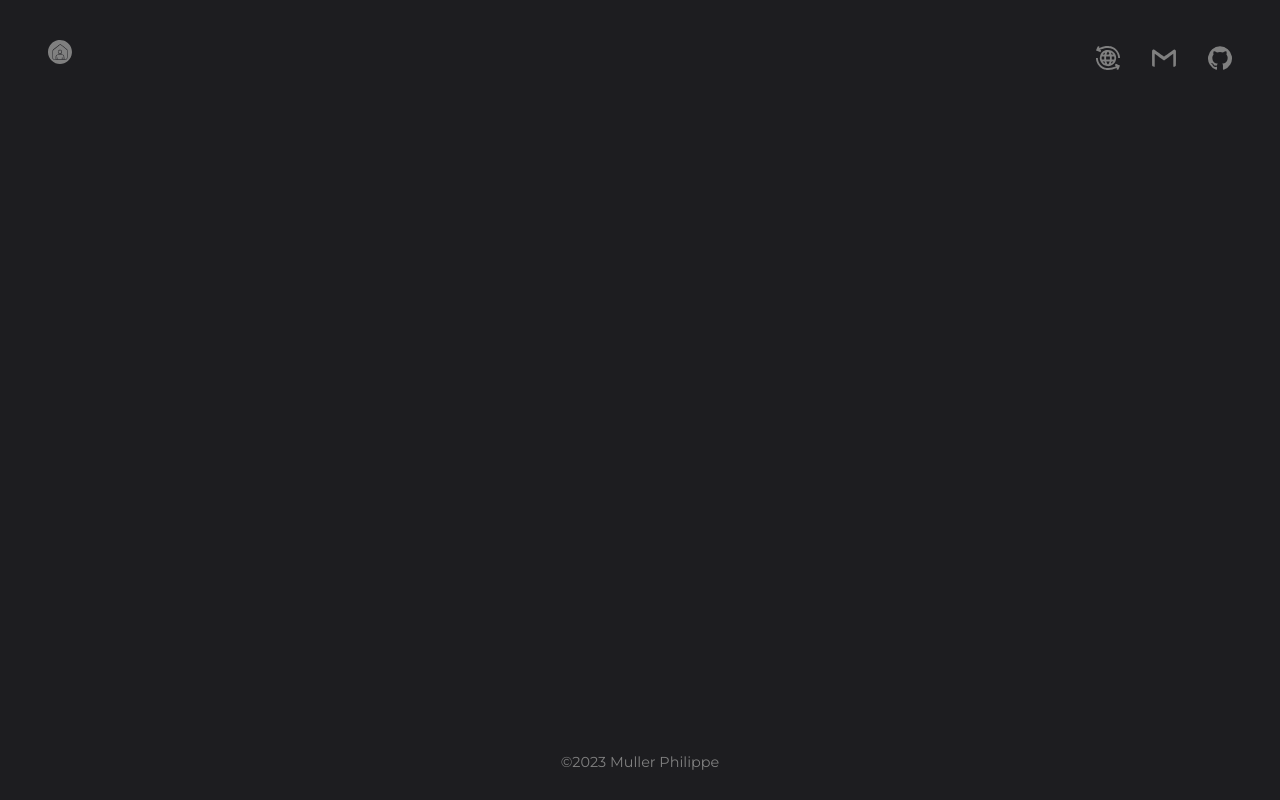
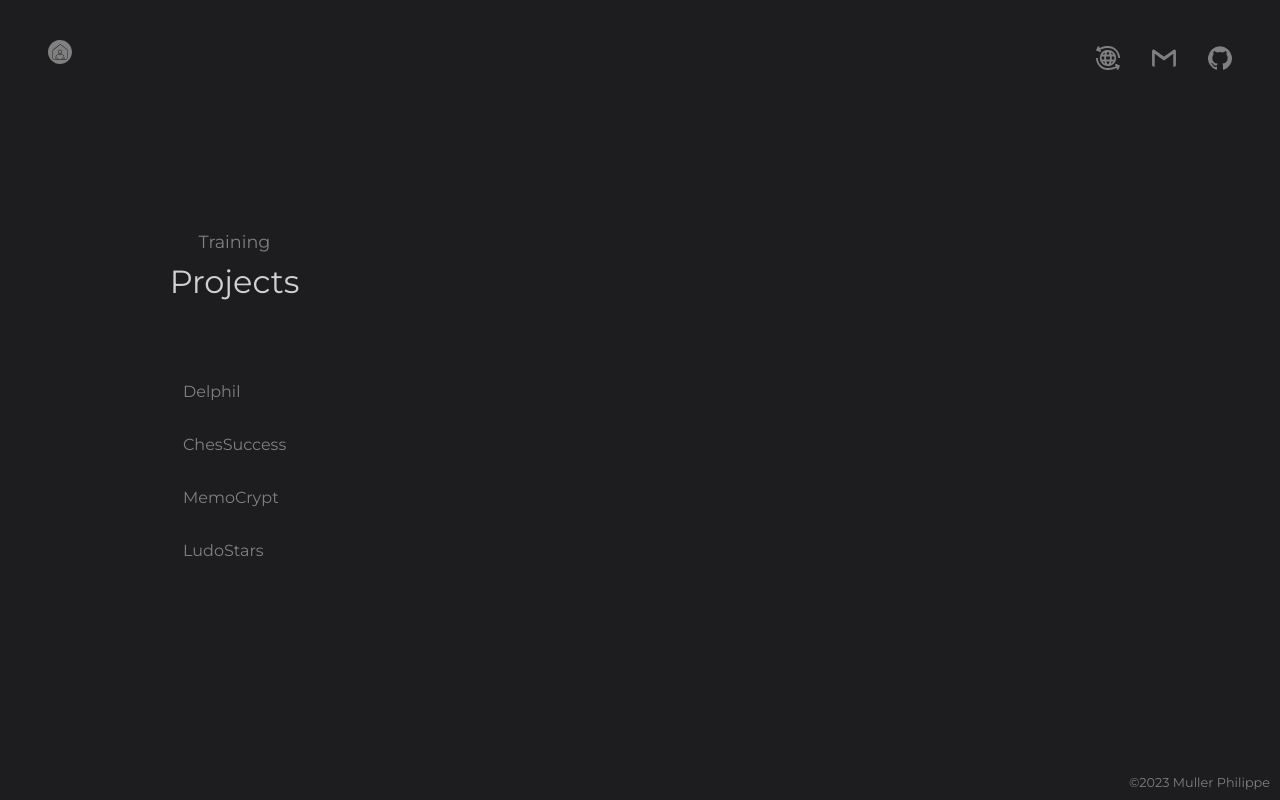
Before and after one commit to philfab/portfolio, a React app: page / in a window 1280 px wide. Built offline with nearby package versions, Linux system fonts and the light colour scheme.

Commit message:
Main menu_1

```diff
--- /dev/null
+++ b/src/assets/projects.json
@@ -0,0 +1,147 @@
+{
+    "projects": [
+      {
+        "id": 1,
+        "label": "ArgentBank",
+        "description": [
+            "Ultime projet de la formation chez OpenClassrooms. Le but étant la création d'une application web complète",
+            "et responsive avec React, Redux et Node.js. Le back-end est implémenté avec Express.js et MongoDB. ",
+            "Redux pour gérer le state de l'ensemble de l'application.",
+            "MongoDB pour stocker et modifier les données de l'application.",
+            "L'API REST pour la communication avec le front-end.",
+            "Le front-end du site est hébergé sur Render (static) ainsi que le back-end (WebService).",
+            "La base MongoDB est située dans le cloud (Atlas)"
+         ],
+        "technologies": ["React", "Redux","Node.js", "Express.js", "MongoDB", "API REST"],
+        "isTraining": true,
+        "site": "https://argentbank-pgnm.onrender.com/",
+        "git": "https://github.com/philfab/muller_philippe_11_code_092023.git",
+        "store": ""
+      },
+      {
+        "id": 2,
+        "label": "OhMyFood",
+        "description": [
+            "Quatrième projet de la formation chez OpenClassrooms.",
+            "Le but étant d'améliorer l'interace d'un site de restauration en ajoutant des animations CSS et ",
+            "de rendre le site entièrement responsive."
+         ],
+        "technologies": ["HTML", "CSS"],
+        "isTraining": true,
+        "site": "https://philfab.github.io/Muller_Philippe_4_code_042023/",
+        "git": "https://github.com/philfab/Muller_Philippe_4_code_042023.git",
+        "store": ""
+      },
+      {
+        "id": 3,
+        "label": "Print-it !",
+        "description": [
+            "Cinquième projet de la formation chez OpenClassrooms.",
+            "Partant d'un site d'imprimerie static, l'objectif étant de rendre le site dynamique avec des animations écrites en ",
+            "JavaScript, notamment un slide show complet."
+         ],
+        "technologies": ["HTML", "CSS","JavaScript"],
+        "isTraining": true,
+        "site": "https://philfab.github.io/Muller_Philippe_5_code_052023/",
+        "git": "https://github.com/philfab/Muller_Philippe_5_code_052023.git",
+        "store": ""
+      },
+      {
+        "id": 4,
+        "label": "Kasa",
+        "description": [
+            "Huitième projet de la formation chez OpenClassrooms.",
+            "C'est la Création une application React complète.",
+            "Utilisation de composants React. Gestion des erreurs(navigation, identification).",
+            "React-Router pour la navigation et les routes, Styled-Components pour une partie du design et ",
+            "les modules CSS pour le reste"
+         ],
+        "technologies": ["React", "Styled Components"],
+        "isTraining": true,
+        "site": "https://muller-philippe-8-code-072023.vercel.app/",
+        "git": "https://github.com/philfab/muller_philippe_8_code_072023.git",
+        "store": ""
+      },
+      {
+        "id": 5,
+        "label": "Delphil",
+        "description": [
+            "Delphil est un jeu d'échecs pour Windows en mode console, écrit en Pascal avec Delphi.",
+            "Il implémente le protocole UCI et nécessite une interface supportant ce protocole.",
+            "Il en existe plusieurs, dont : Arena, Lucas Chess, Tarrasch Chess, SCID...",
+            "Delphil peut accéder aux tables de finales d'Eugène Nalimov (jusqu'à 6 pièces).",
+            "Ces tables au format '.emd' permettent d'augmenter la force du programme en finale.",
+            "Delphil est multi-cores, il supporte jusqu'à 32 processeurs en simultané."
+        ],
+        "technologies": ["Delphi", "TableBases"],
+        "isTraining": false,
+        "site": "https://delphil.nexgate.ch/",
+        "git": "",
+        "store": ""
+      },
+      {
+        "id": 6,
+        "label": "ChesSuccess",
+        "description": [
+            "ChesSuccess est un jeu d'échecs qui va vous permettre de débloquer des succès tout en vous mesurant à l'ordinateur",
+            "Vous avez la possibilité de créer plusieurs profils : les options , parties et succès seront donc personnalisés.",
+            "La force de jeu est adaptée à tous, du débutant au grand maître.",
+            "Plusieurs styles de jeu sont disponibles : normal, agressif et défensif.",
+            "Pour chaque grade, trois succès sont à débloquer : bronze, argent et or. Il y en a 39 en tout.",
+            "Les niveaux de jeu sont entièrement paramétrables avec toutes les incrémentations possibles.",
+            "Une bibliothèque d'ouvertures de plus d'un million de positions permet de varier les parties.",
+            "Vous pouvez analyser vos parties avec l'analyse en temps réel des coups par l'ordinateur(StockFish), ",
+            "les commenter et tester des variantes.",
+            "Créez votre propre position.",
+            "Apprentissage de la bibliothèque (augmente la force de l'ordinateur).",
+            "3 styles d'échiquiers (bois,marbre,métal) sont disponibles en 3D et 2D.",
+            "Jeu en ligne contre d'autres joueurs.",
+            "Accédez aux vidéos dédiées aux échecs sur YouTube, DailyMotion, Twitch.",
+            "Lecture des fichiers pdf et epub.",
+            "Entrainez-vous avec des exercices (trois niveaux de difficulté).",
+            "Traduction de parties commentées.",
+            "Bases de finales online (7 pièces maximum)."
+        ],
+        "technologies": ["C#","C++", "API Rest(Google,LiChess,Twitch)", "PHP", "SQL"],
+        "isTraining": false,
+        "site": "",
+        "git": "",
+        "store": "https://www.microsoft.com/fr-fr/p/chessuccess/9wzdncrdqd1f?rtc=1&activetab=pivot:overviewtab"
+      },
+      {
+        "id": 7,
+        "label": "MemoCrypt",
+        "description": [
+            "MemoCrypt est une application qui vous permet de prendre des notes au quotidien comme dans un journal intime.",
+            "Il est protégé par un mot de passe et votre texte est entièrement crypté (SHA-256), ",
+            "donc impossible à lire avec un quelconque éditeur de texte."
+        ],
+        "technologies": ["C#", "SQL", "Cryptography"],
+        "isTraining": false,
+        "site": "",
+        "git": "",
+        "store": "https://apps.microsoft.com/store/detail/memocrypt/9WZDNCRCSSSD?hl=en-en&gl=en&rtc=1"
+      },
+      {
+        "id": 8,
+        "label": "LudoStars",
+        "description": [
+            "Ludo Stars est un jeu réunissant deux à quatre joueurs. ",
+            "Le but est de faire faire le tour du circuit à vos 4 pions et de les ramener à la maison avant les autres joueurs.",
+            "Vous pouvez y jouer contre d'autres joueurs ou contre l'ordinateur.",
+            "Il y a deux niveaux de difficultés, normal et difficile. En mode difficile, les joueurs dirigés par ",
+            "l'ordinateur évitent si possible de s'éliminer.",
+            "Vous pouvez aussi placer des pièges sur le circuit pour tenter d'éliminer vos adversaires.",
+            "Ludo Stars se joue en local jusqu'à 4 joueurs simultanément (souris, pointeur ou joystick).",
+            "Il est possible de créer jusqu'à 5 profils.",
+            "Essayez de débloquer les 12 succès possibles !",
+            "Les scores des profils sont sauvegardés (victoires, points...)."
+         ],
+        "technologies": ["C#", "Unity", "SQL"],
+        "isTraining": false,
+        "site": "",
+        "git": "",
+        "store": "https://www.microsoft.com/fr-fr/p/ludo-stars/9pnpwjt2lxhd?activetab=pivot:overviewtab"
+      }
+    ]
+  }
--- a/src/components/Footer/Footer.module.css
+++ b/src/components/Footer/Footer.module.css
@@ -1,10 +1,12 @@
 .footer {
   flex: 0.1;
   display: flex;
-  justify-content: center;
+  justify-content: flex-end;
   align-items: center;
 }
 
 .footer span {
-  font-size: 0.9rem;
+  font-size: 0.8rem;
+  align-self: flex-end;
+  padding: 10px;
 }
--- a/src/components/Header/Header.jsx
+++ b/src/components/Header/Header.jsx
@@ -1,6 +1,5 @@
 import styles from "./Header.module.css";
 import { useState, useEffect } from "react";
-// import { useTranslation } from "react-i18next";
 import { ReactComponent as MailIcon } from "../../assets/images/mail.svg";
 import { ReactComponent as GithubIcon } from "../../assets/images/github.svg";
 import { ReactComponent as LangIcon } from "../../assets/images/lang.svg";
@@ -10,7 +9,7 @@ import LanguageMenu from "../../components/LanguageMenu/LanguageMenu";
 function Header() {
   const [isMenuVisible, setMenuVisible] = useState(false);
   const [isIconTouched, setIconTouched] = useState(false);
-  // const { t } = useTranslation();
+
   useEffect(() => {
     function handleClickOutside(event) {
       if (!event.target.closest(".langItem")) {
--- a/src/components/Home/Home.jsx
+++ b/src/components/Home/Home.jsx
@@ -1,12 +1,57 @@
-import { useTranslation } from 'react-i18next';
+// Home.js
+import React, { useState, useEffect } from "react";
 import styles from "./Home.module.css";
-
+import { useTranslation } from "react-i18next";
+import MenuItem from "../../components/MenuItem/MenuItem";
+import ProjectItem from "../../components/ProjectItem/ProjectItem";
+const PROJECTS = "PROJECTS";
+const TRAINING = "TRAINING";
 const Home = () => {
   const { t } = useTranslation();
+  const [activeItem, setActiveItem] = useState(PROJECTS);
+  const [transformY, setTransformY] = useState(0);
+  const [projects, setProjects] = useState([]);
+
+  const handleClick = (item) => {
+    if (activeItem !== item) {
+      setActiveItem(item);
+      setTransformY(transformY === 0 ? 100 : 0);
+    }
+  };
+
+  useEffect(() => {
+    import("../../assets/projects.json").then((data) => {
+      setProjects(data.projects);
+    });
+  }, []);
+
+  const filteredProjects = projects.filter((project) => {
+    return activeItem === PROJECTS ? !project.isTraining : project.isTraining;
+  });
 
   return (
-    <main  className={styles.main}>
-
+    <main className={styles.main}>
+      <section className={styles.sidebar}>
+        <nav className={styles.navbar}>
+          <MenuItem
+            isActive={activeItem === TRAINING}
+            label={t("Training")}
+            onClick={() => handleClick(TRAINING)}
+            transformY={transformY}
+          />
+          <MenuItem
+            isActive={activeItem === PROJECTS}
+            label={t("Projects")}
+            onClick={() => handleClick(PROJECTS)}
+            transformY={-transformY}
+          />
+        </nav>
+        <section className={styles.content}>
+          {filteredProjects.map((project, index) => (
+            <ProjectItem key={project.id} project={project} index={index} />
+          ))}
+        </section>
+      </section>
     </main>
   );
 };
--- a/src/components/Home/Home.module.css
+++ b/src/components/Home/Home.module.css
@@ -1,4 +1,29 @@
 .main {
     flex: 0.8;
+    display: flex;
+    flex-direction: row;
+    align-items: center;
+  }
 
+  .sidebar {
+    flex : 0.3;
+    display: flex;
+    flex-direction: column;
+    margin-left: 50px;
   }
+
+  .navbar {
+    display: flex;
+    flex-direction: column;
+    align-self: center;
+  }
+
+  .content {
+    display: flex;
+    flex-direction: column;
+    align-items: flex-start;
+    align-self: center;
+    padding-top: 80px;
+    padding-bottom: 50px;
+    gap :30px;
+  }
--- a/src/components/LanguageMenu/LanguageMenu.module.css
+++ b/src/components/LanguageMenu/LanguageMenu.module.css
@@ -1,7 +1,7 @@
 .languageNav,
 .visibleLanguageNav {
   position: absolute;
-  transition: opacity 0.3s ease-in-out;
+  transition: opacity 0.4s ease-in-out;
 }
 
 .languageNav {
--- /dev/null
+++ b/src/components/MenuItem/MenuItem.jsx
@@ -0,0 +1,16 @@
+import React from "react";
+import styles from "./MenuItem.module.css";
+
+const MenuItem = ({ isActive, label, onClick, transformY }) => {
+  return (
+      <button
+        className={`${isActive ? styles.active : ""} ${styles.button}`}
+        style={{ transform: `translateY(${transformY}%)` }}
+        onClick={() => onClick(label)}
+      >
+        {label}
+      </button>
+  );
+};
+
+export default MenuItem;
--- /dev/null
+++ b/src/components/MenuItem/MenuItem.module.css
@@ -0,0 +1,17 @@
+.button {
+    font-family: "Montserrat", sans-serif;
+    font-size: 1.1rem;
+    background: none;
+    border: none;
+    cursor: pointer;
+    padding: 2px;
+    color: grey;
+    transition: all 0.6s ease;
+    height: 40px;
+    line-height: 40px;
+  }
+
+  .active {
+    font-size: 2rem;
+    color: #d1d1d1;
+  }
--- /dev/null
+++ b/src/components/ProjectItem/ProjectItem.jsx
@@ -0,0 +1,15 @@
+import React from "react";
+import styles from "./ProjectItem.module.css";
+
+const ProjectItem = ({ project, index }) => {
+  const animationDelay = index * 0.1;
+  return (
+    <button className={styles.button}
+      style={{ animationDelay: `${animationDelay}s` }}
+    >
+      {project.label}
+    </button>
+  );
+};
+
+export default ProjectItem;
--- /dev/null
+++ b/src/components/ProjectItem/ProjectItem.module.css
@@ -0,0 +1,29 @@
+.button {
+    font-family: "Montserrat", sans-serif;
+    font-size: 1rem;
+    background: none;
+    border: none;
+    cursor: pointer;
+    padding: 2px;
+    color: gray;
+    animation: elasticEffect 0.6s ease forwards;
+    opacity: 0;
+  }
+
+  .active {
+    color: #d1d1d1;
+  }
+
+  @keyframes elasticEffect {
+    0% {
+      opacity: 0;
+      transform: scale(0);
+    }
+    50% {
+      transform: scale(1.2);
+    }
+    100% {
+      opacity: 1;
+      transform: scale(1);
+    }
+  }
--- a/src/i18n.js
+++ b/src/i18n.js
@@ -18,6 +18,14 @@ const resources = {
       Contact: "Contact",
     },
   },
+  es: {
+    translation: {
+      Home: "Inicio",
+      Projects: "Proyectos",
+      Training: "Formación",
+      Contact: "Contacto",
+    },
+  },
 };
 
 i18n.use(initReactI18next).init({
```
Also changed, not shown: src/components/LanguageMenu/LanguageMenu.jsx (+21 -28 lines).
